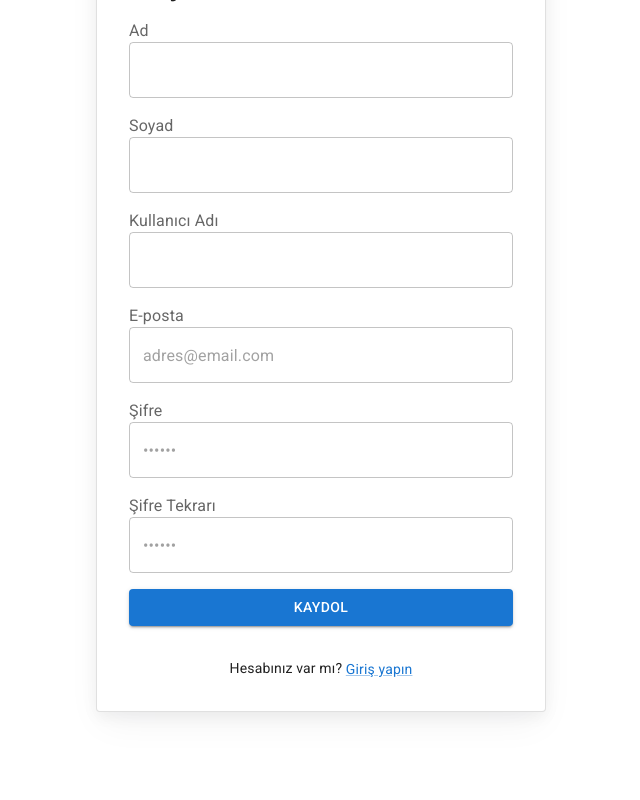
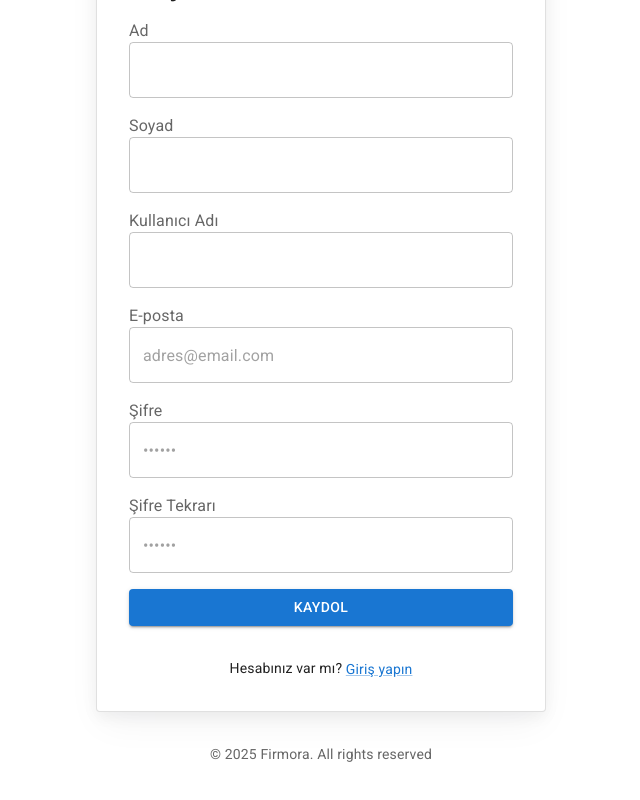
Before and after one commit to fthgncl/firmora-web, a React (Create React App) app: page /sign-up in a window 1280 px wide. Shown: the part 256-1056 px from the top of the page, without its empty margins (319-959 px from the left). Built offline with nearby package versions, Linux system fonts and the light colour scheme.

Commit message:
Copyright komponenti oluşturuldu

```diff
--- /dev/null
+++ b/src/components/Copyright.js
@@ -0,0 +1,17 @@
+import Typography from '@mui/material/Typography';
+import { useTranslation } from 'react-i18next';
+
+export default function Copyright() {
+    const { t } = useTranslation();
+
+    return (
+        <Typography
+            variant="body2"
+            color="text.secondary"
+            align="center"
+            sx={{ mt: 4, mb: 2 }}
+        >
+            © {new Date().getFullYear()} {process.env.REACT_APP_NAME}. {t('common.allRightsReserved')}
+        </Typography>
+    );
+}
--- a/src/pages/SignInPage.js
+++ b/src/pages/SignInPage.js
@@ -21,6 +21,7 @@ import * as React from "react";
 import {useAuth} from "../contexts/AuthContext";
 import LanguageSelector from '../components/LanguageSelector';
 import Link from '@mui/material/Link';
+import Copyright from '../components/Copyright';
 
 export default function SignInSide() {
     const { t } = useTranslation();
@@ -165,14 +166,7 @@ export default function SignInSide() {
                             </Link>
                         </Typography>
                     </Box>
-                    <Typography
-                        variant="body2"
-                        color="text.secondary"
-                        align="center"
-                        sx={{ mt: 4, mb: 2 }}
-                    >
-                        © {new Date().getFullYear()} {process.env.REACT_APP_NAME}. {t('common.allRightsReserved')}
-                    </Typography>
+                    <Copyright />
                 </Box>
             </Grid>
         </Grid>
--- a/src/pages/SignInUpPage.js
+++ b/src/pages/SignInUpPage.js
@@ -15,6 +15,7 @@ import {useEffect, useState} from "react";
 import SignUpSchema from "../schemas/signUpSchema";
 import { useNavigate } from "react-router-dom";
 import Link from '@mui/material/Link';
+import Copyright from '../components/Copyright';
 
 const Card = styled(MuiCard)(({ theme }) => ({
     display: 'flex',
@@ -232,6 +233,7 @@ export default function SignUp() {
                         </Typography>
                     </Box>
                 </Card>
+                <Copyright />
             </SignUpContainer>
         </>
     );
```
